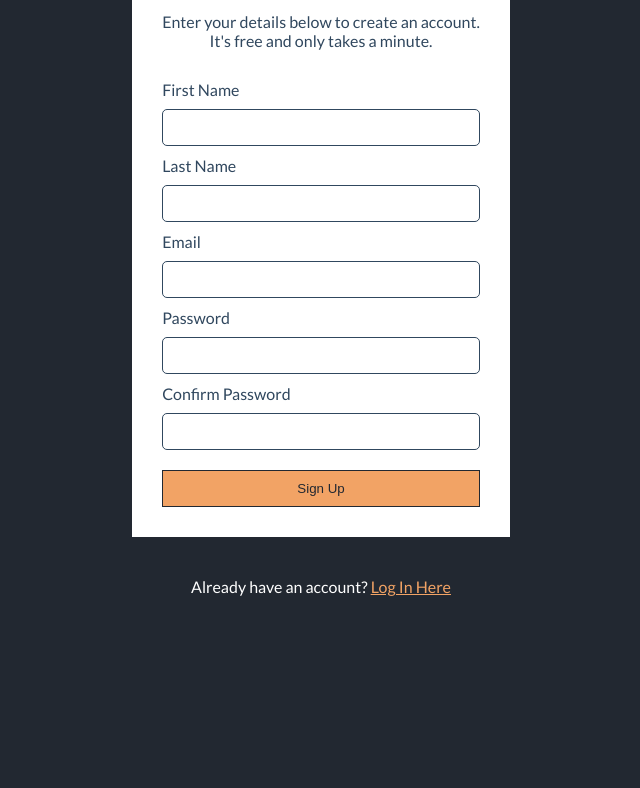
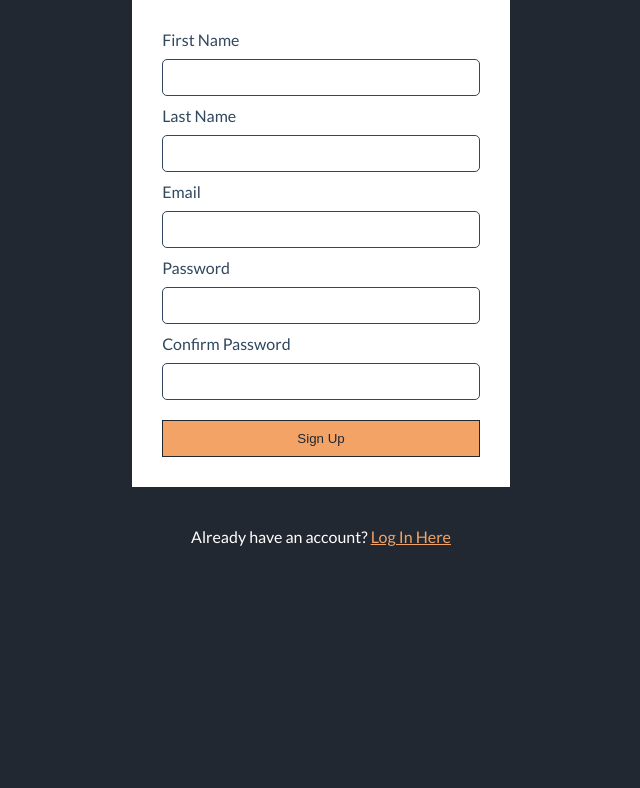
Before and after one commit to sarahmayarchibald/SignUpForm, a plain HTML site: page index.html in a window 1280 px wide. Shown: the part 435-1223 px from the top of the page, without its empty margins (319-959 px from the left). Drawn offline with Linux system fonts and the light colour scheme.

Commit message:
container height changed

```diff
--- a/index.css
+++ b/index.css
@@ -14,7 +14,7 @@ html, body {
   flex-direction: column;
   align-items: center;
   justify-content: center;
-  height: 1400px;
+  height: 1300px;
 }
 
 .form-wrap {
```
